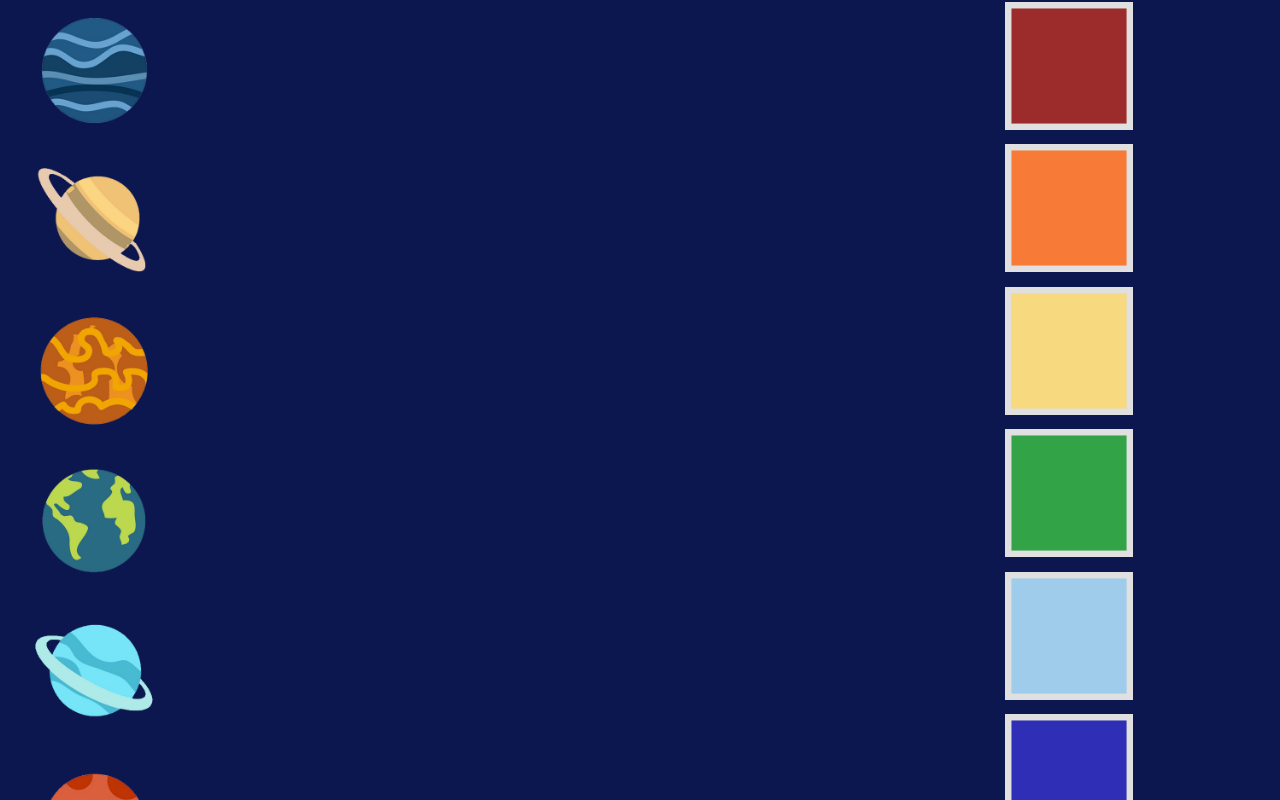
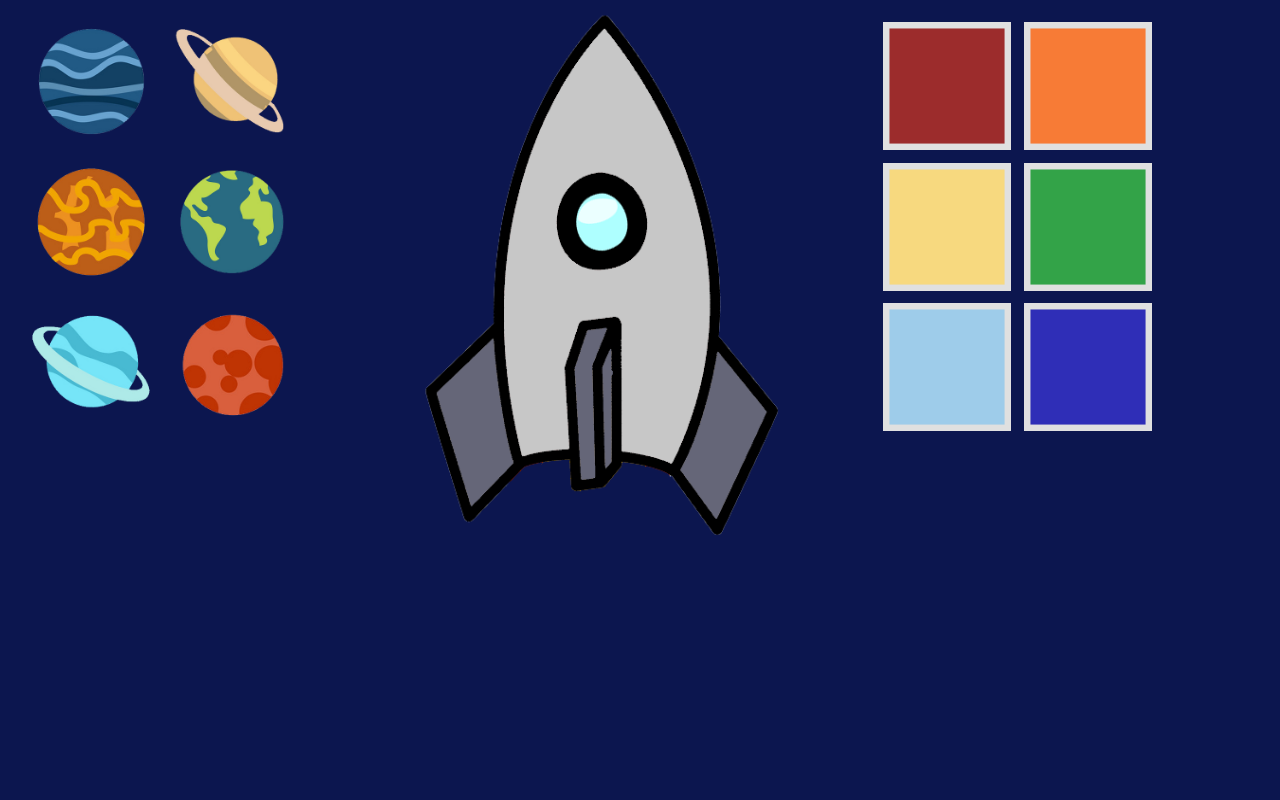
Before and after one commit to cTang1234567/chatOutofThisWork, a website: page CustomizationPage/Customization.html in a window 1280 px wide. Shown: the part 91-891 px from the top of the page. After the commit the page ends 800 px from the top, so only its background shows below. Drawn offline with Linux system fonts and the light colour scheme.

Commit message:
Customization Page Formatting
Fixed formatting of customization page, added indicator for profile picture selection (work in progress still)

```diff
--- a/CustomizationPage/Customization.css
+++ b/CustomizationPage/Customization.css
@@ -4,29 +4,58 @@ html{
 }
 body{
     background: #0c164f;
+    font-family: 'Varela Round', sans-serif;
 }
 
+h1{
+    color: #fff;
+}
 .picture_selection{
     float:left;
     display: inline;
-    padding-left: 1%;
+    position:relative;
+    width: 30%;
+    padding: 1vw;
+}
+
+.rocket_image{
+    position: absolute;
+    left: 0vw;
+    top: 0vw;
+    display: inline;
+    position:relative;
+    width: 30%;
+    height: auto;
 }
 
 .rocket_customization{
-    float:right;
+    position: absolute;
+    top: 1vw;
+    right: 0.5vw;
     display: inline;
-    padding-right: 1%;
+    padding: 1vw;
+    width: 30%;
+    height: auto;
 }
 
 .profile_picture{
     max-width: 10vw;
     height: auto;
-    padding: 3%;
-    padding-right: 7%;
+    padding: 0.5vw;
 }
 
 .colorsquare{
     max-width: 10vw;
     height: auto;
-    padding: 2%;
+    position: relative;
+    padding: 0.5vw;
 }
+
+.image_column {
+    display: flex;
+    flex-wrap: wrap;
+  }
+
+.image_row {
+    flex: 50%;
+  }
--- a/CustomizationPage/Customization.html
+++ b/CustomizationPage/Customization.html
@@ -1,7 +1,10 @@
 <!DOCTYPE html>
 <html lang = "en">
     <head>
+
      <link href = "Customization.css" type = "text/css" rel = "stylesheet">
+     <link type="text/css" href="https://fonts.googleapis.com/css2?family=Varela+Round&display=swap" rel="stylesheet" />
+
      <title>Customization</title>
     </head>
 
@@ -14,7 +17,7 @@
 
             <div class = "image_row">
                 <div class = "image_column">
-                    <img class = "profile_picture" src="assets/profile pictures/dark_blue_planet.png">
+                    <img class = "profile_picture" src="assets/profile pictures/dark_blue_planet.png" onclick="this.src='assets/profile pictures/dark_blue_planet_highlighted.png'">
                     <img class = "profile_picture" src="assets/profile pictures/saturn.png">
                 </div>
                 <div class = "image_column">
@@ -27,6 +30,10 @@
                 </div>
             </div>
 
+        </div>
+
+        <div>
+            <img class = "rocket_image" src = "assets/rocket pictures/unpainted.png">
         </div>
 
         <div class = "rocket_customization">
```
Also changed, not shown: CustomizationPage/assets/profile pictures/dark_blue_planet_highlighted.png (added), CustomizationPage/assets/rocket pictures/darkblue.png (added), CustomizationPage/assets/rocket pictures/green.png (added), CustomizationPage/assets/rocket pictures/lightblue.png (added), CustomizationPage/assets/rocket pictures/orange.png (added), CustomizationPage/assets/rocket pictures/red.png (added), CustomizationPage/assets/rocket pictures/unpainted.png (added), CustomizationPage/assets/rocket pictures/yellow.png (added).
